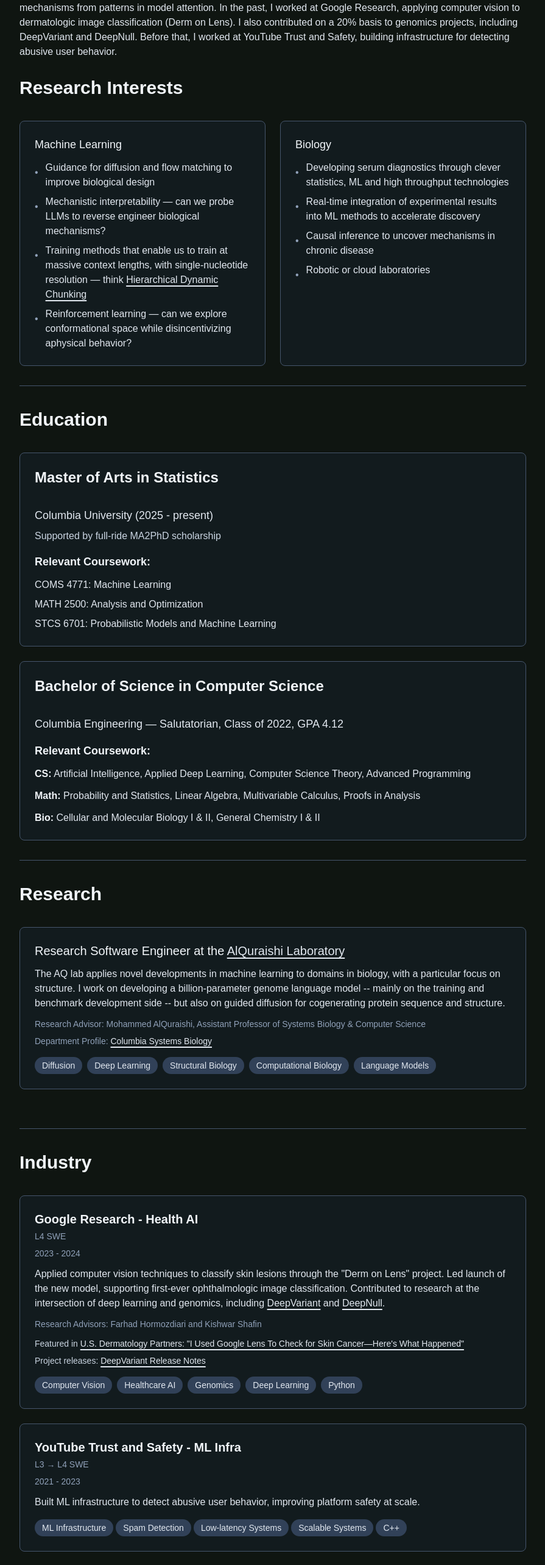
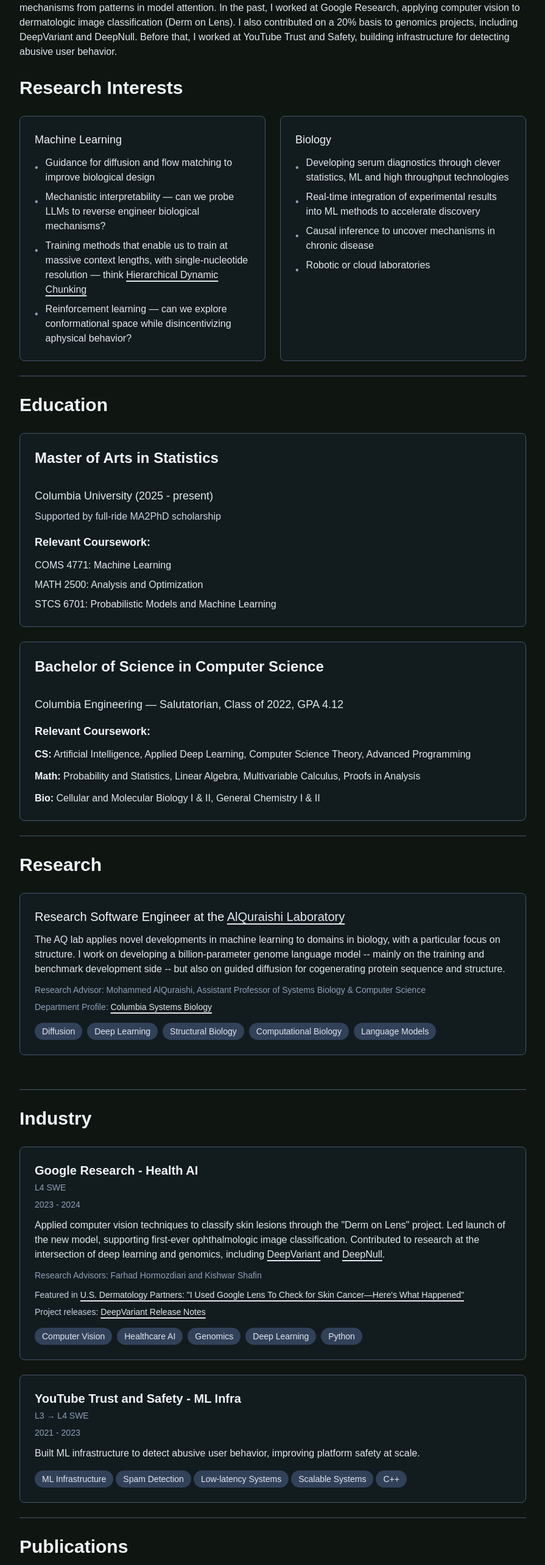
Before and after one commit to mv2731/mv2731.github.io, a Next.js app: page / in a window 1280 px wide. Shown: the part 840-3406 px from the top of the page at 61% size, without its empty margins (192-1087 px from the left). Built offline with nearby package versions, Linux system fonts and the light colour scheme.

Commit message:
Use m6 spacing

```diff
--- a/app/page.tsx
+++ b/app/page.tsx
@@ -55,9 +55,9 @@
         </section>
 
         {/* Research Interests Section */}
-        <section id="research-interests" className="mb-8">
-          <div className="border-b border-slate-600 pb-8 mb-8">
-            <h2 className="font-bold text-slate-100 mb-8" style={{ fontSize: '30px' }}>Research Interests</h2>
+        <section id="research-interests" className="mb-6">
+          <div className="border-b border-slate-600 pb-6 mb-6">
+            <h2 className="font-bold text-slate-100 mb-6" style={{ fontSize: '30px' }}>Research Interests</h2>
 
             <div className="grid md:grid-cols-2 gap-6">
               <div className="bg-slate-800/30 p-6 rounded-lg border border-slate-600">
@@ -107,9 +107,9 @@
           </div>
         </section>
         {/* Education Section */}
-        <section id="education" className="mb-8">
-          <div className="border-b border-slate-600 pb-8 mb-8">
-            <h2 className="font-bold text-slate-100 mb-8" style={{ fontSize: '30px' }}>Education</h2>
+        <section id="education" className="mb-6">
+          <div className="border-b border-slate-600 pb-6 mb-6">
+            <h2 className="font-bold text-slate-100 mb-6" style={{ fontSize: '30px' }}>Education</h2>
 
             <div className="space-y-6">
               <div className="bg-slate-800/30 p-6 rounded-lg border border-slate-600">
@@ -147,9 +147,9 @@
           </div>
         </section>
         {/* Research Section */}
-        <section id="research" className="mb-8">
-          <div className="border-b border-slate-600 pb-8 mb-8">
-            <h2 className="font-bold text-slate-100 mb-8" style={{ fontSize: '30px' }}>Research</h2>
+        <section id="research" className="mb-6">
+          <div className="border-b border-slate-600 pb-6 mb-6">
+            <h2 className="font-bold text-slate-100 mb-6" style={{ fontSize: '30px' }}>Research</h2>
 
             {/* Current Research */}
             <div className="mb-8">
@@ -193,9 +193,9 @@
           </div>
         </section>
         {/* Industry Section */}
-        <section id="industry" className="mb-8">
-          <div className="border-b border-slate-600 pb-8 mb-8">
-            <h2 className="font-bold text-slate-100 mb-8" style={{fontSize: '30px'}}>Industry</h2>
+        <section id="industry" className="mb-6">
+          <div className="border-b border-slate-600 pb-6 mb-6">
+            <h2 className="font-bold text-slate-100 mb-6" style={{fontSize: '30px'}}>Industry</h2>
 
             <div className="space-y-6">
               <div className="bg-slate-800/30 p-6 rounded-lg border border-slate-600">
@@ -274,9 +274,9 @@
           </div>
         </section>
         {/* Publications Section */}
-        <section id="publications" className="mb-8">
-          <div className="border-b border-slate-600 pb-8 mb-8">
-            <h2 className="font-bold text-slate-100 mb-8" style={{ fontSize: '30px' }}>Publications</h2>
+        <section id="publications" className="mb-6">
+          <div className="border-b border-slate-600 pb-6 mb-6">
+            <h2 className="font-bold text-slate-100 mb-6" style={{ fontSize: '30px' }}>Publications</h2>
 
             {/* Introduction */}
             <div className="mb-8">
@@ -424,9 +424,9 @@
           </div>
         </section>
         {/* News Section */}
-        <section id="news" className="mb-8">
-          <div className="border-b border-slate-600 pb-8 mb-8">
-            <h2 className="font-bold text-slate-100 mb-8" style={{ fontSize: '30px' }}>News</h2>
+        <section id="news" className="mb-6">
+          <div className="border-b border-slate-600 pb-6 mb-6">
+            <h2 className="font-bold text-slate-100 mb-6" style={{ fontSize: '30px' }}>News</h2>
 
             <div className="space-y-6">
               {/* 2025 NSF Fellowship */}
@@ -693,9 +693,9 @@
         </section>
 
         {/* Awards Section */}
-        <section id="awards" className="mb-8">
-          <div className="border-b border-slate-600 pb-8 mb-8">
-            <h2 className="font-bold text-slate-100 mb-8" style={{ fontSize: '30px' }}>Awards</h2>
+        <section id="awards" className="mb-6">
+          <div className="border-b border-slate-600 pb-6 mb-6">
+            <h2 className="font-bold text-slate-100 mb-6" style={{ fontSize: '30px' }}>Awards</h2>
 
             <div className="grid md:grid-cols-2 gap-6">
               <div className="bg-slate-800/30 p-6 rounded-lg border border-slate-600">
```
